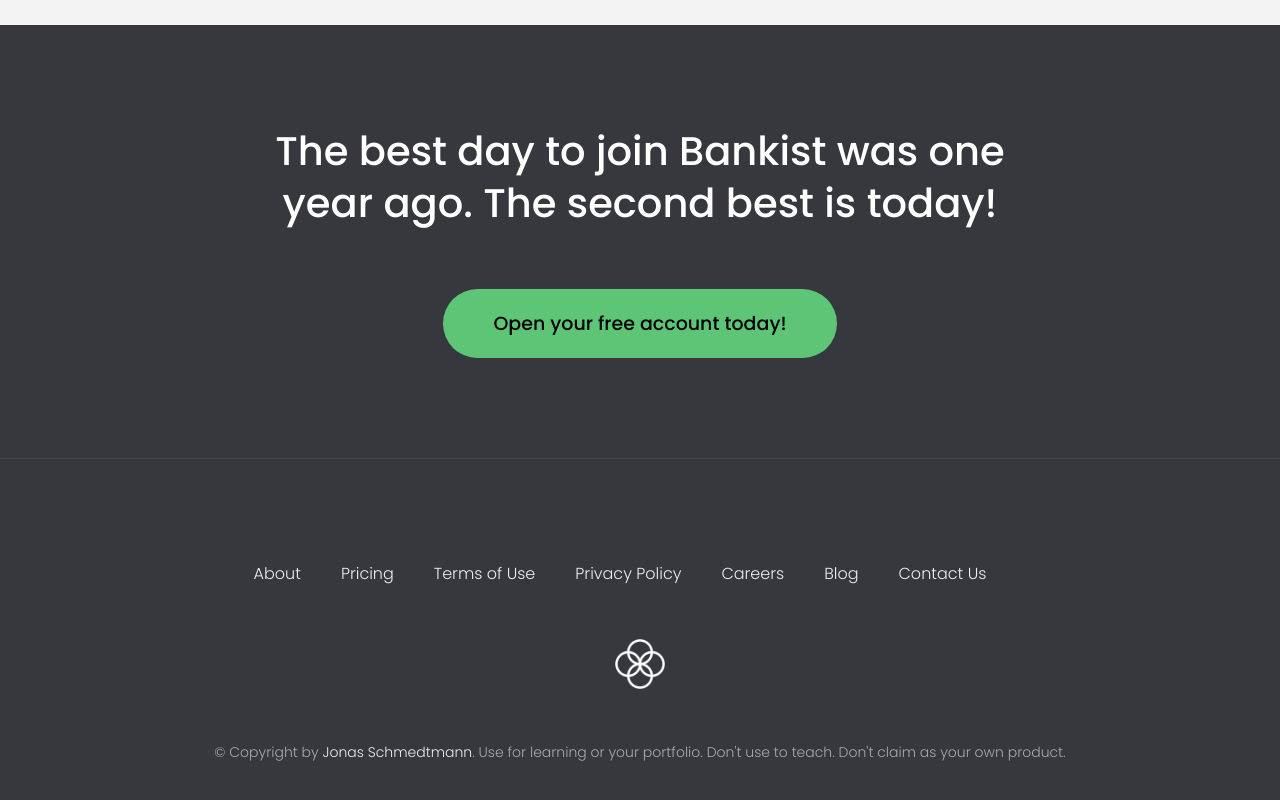
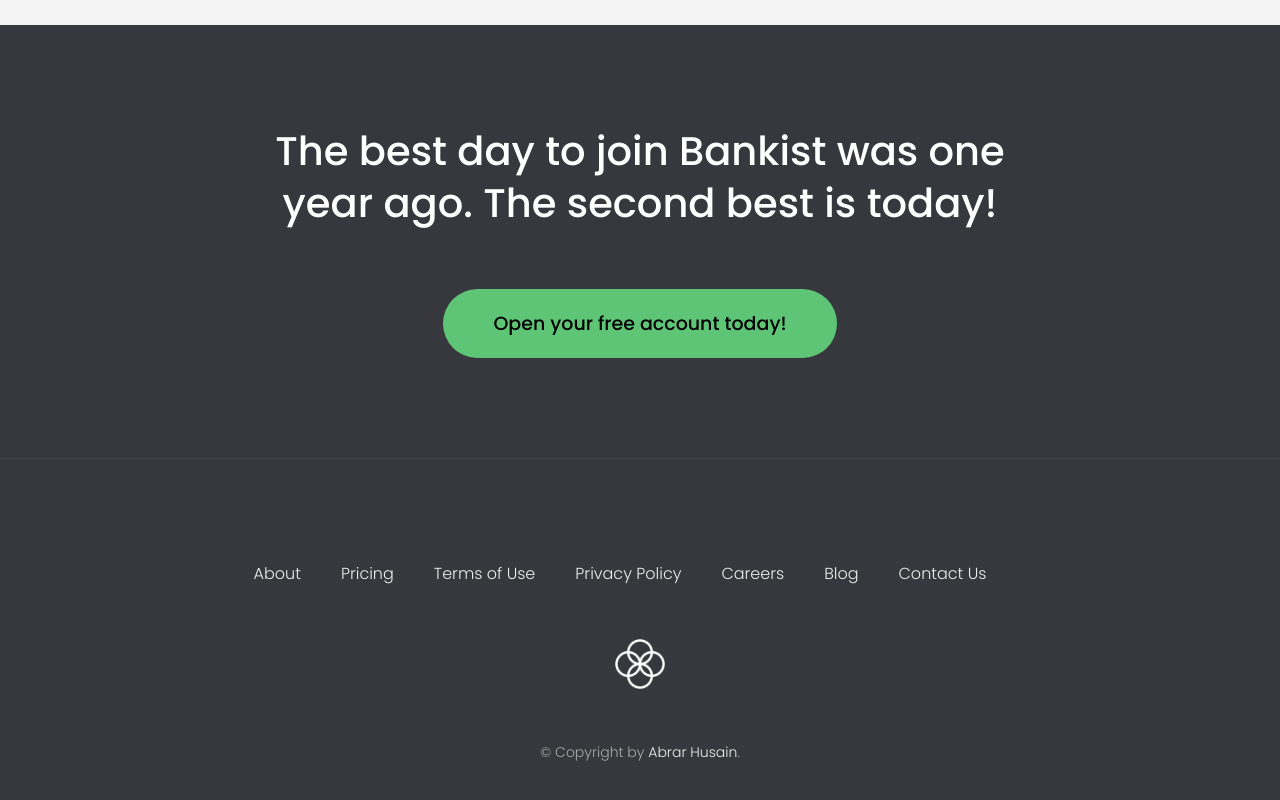
Before and after one commit to Abrar-Husain-870/Bankist-Landing-page, a plain HTML site: page index.html in a window 1280 px wide. Shown: the part 4221-5021 px from the top of the page. Drawn offline with Linux system fonts and the light colour scheme.

Commit message:
Update index.html

```diff
--- a/index.html
+++ b/index.html
@@ -327,10 +327,9 @@
         <a
           class="footer__link twitter-link"
           target="_blank"
-          href="https://twitter.com/jonasschmedtman"
-          >Jonas Schmedtmann</a
-        >. Use for learning or your portfolio. Don't use to teach. Don't claim
-        as your own product.
+          href="https://www.linkedin.com/in/abrar-husain-8833072b7"
+          >Abrar Husain</a
+        >.
       </p>
     </footer>
 
```
